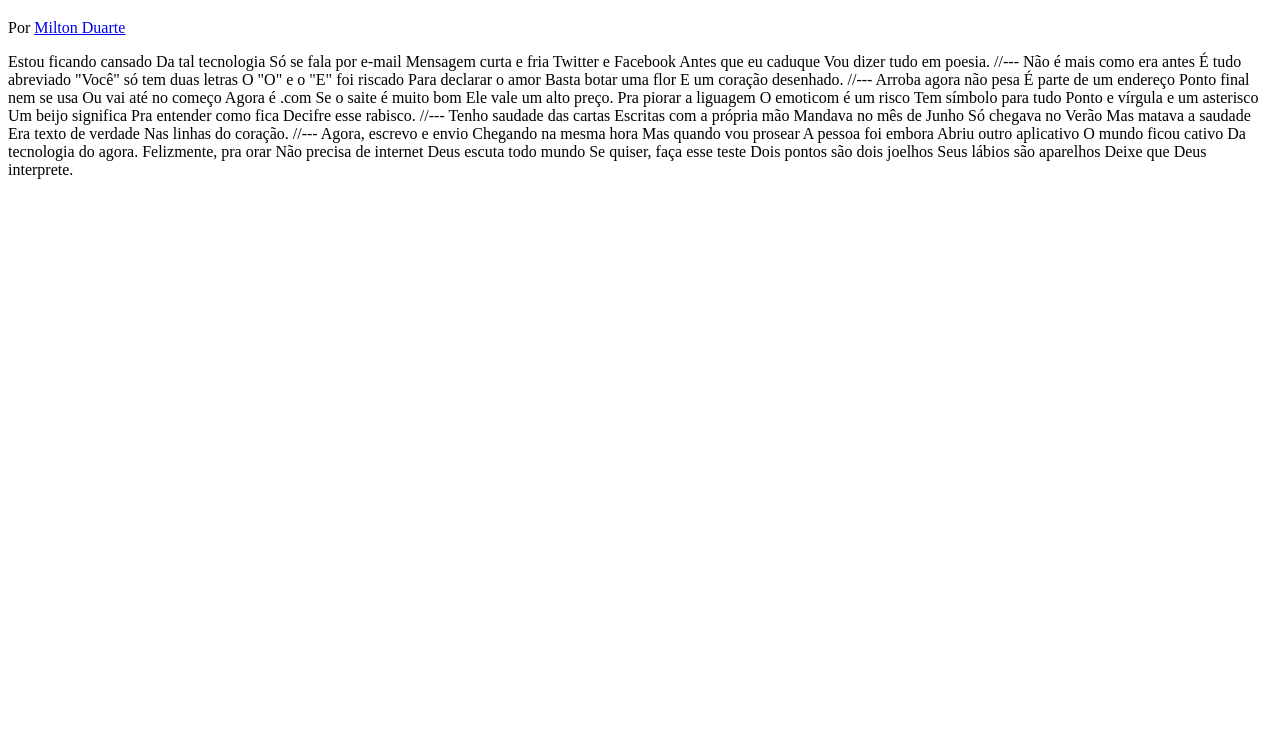
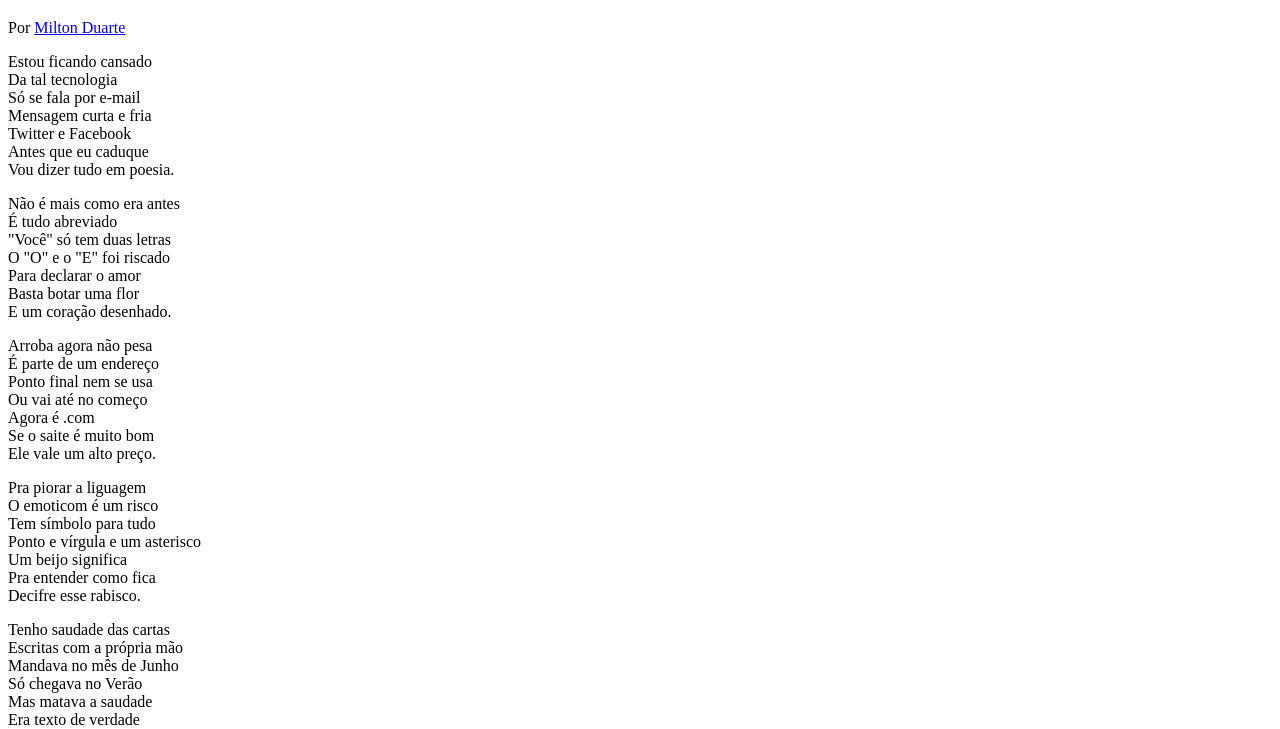
Before and after one commit to BrunoAndrade1997/html-css, a plain HTML site: page desafios/d012/index.html in a window 1280 px wide. Shown: the part 61-790 px from the top of the page. Drawn offline with Linux system fonts and the light colour scheme.

Commit message:
d012 index html edit

```diff
--- a/desafios/d012/index.html
+++ b/desafios/d012/index.html
@@ -5,80 +5,93 @@
     <meta http-equiv="X-UA-Compatible" content="IE=edge">
     <meta name="viewport" content="width=device-width, initial-scale=1.0">
     <title>Projeto Cordel</title>
+    <link rel="stylesheet" href="style.css">
 </head>
 <body>
     <header>
         <h1>Cordel Moderno</h1>
-        <p>Por <a href="https://www.recantodasletras.com.br/poesias/3186743">Milton Duarte</a></p>
+        <p>Por <a href="https://www.recantodasletras.com.br/poesias/3186743" target="_blank">Milton Duarte</a></p>
     </header>
     <main>
-        Estou ficando cansado
-        Da tal tecnologia
-        Só se fala por e-mail
-        Mensagem curta e fria
-        Twitter e Facebook
-        Antes que eu caduque
-        Vou dizer tudo em poesia.
+        <section>
+            Estou ficando cansado <br>
+            Da tal tecnologia <br>
+            Só se fala por e-mail <br>
+            Mensagem curta e fria <br>
+            Twitter e Facebook <br>
+            Antes que eu caduque <br>
+            Vou dizer tudo em poesia.
+        </section>
 
-        //---
+        <section>
+            <p>
+                Não é mais como era antes <br>
+                É tudo abreviado <br>
+                "Você" só tem duas letras <br>
+                O "O" e o "E" foi riscado <br>
+                Para declarar o amor <br>
+                Basta botar uma flor <br>
+                E um coração desenhado.
+            </p>
+        </section>
 
-        Não é mais como era antes
-        É tudo abreviado
-        "Você" só tem duas letras
-        O "O" e o "E" foi riscado
-        Para declarar o amor
-        Basta botar uma flor
-        E um coração desenhado.
+        <section>
+            <p>
+                Arroba agora não pesa <br>
+                É parte de um endereço <br>
+                Ponto final nem se usa <br>
+                Ou vai até no começo <br>
+                Agora é .com <br>
+                Se o saite é muito bom <br>
+                Ele vale um alto preço.
+            </p>
+            <p>
+                Pra piorar a liguagem <br>
+                O emoticom é um risco <br>
+                Tem símbolo para tudo <br>
+                Ponto e vírgula e um asterisco <br>
+                Um beijo significa <br>
+                Pra entender como fica <br>
+                Decifre esse rabisco.
+            </p>
+        </section>
 
-        //---
+        <section>
+            <p>
+                Tenho saudade das cartas <br>
+                Escritas com a própria mão <br>
+                Mandava no mês de Junho <br>
+                Só chegava no Verão <br>
+                Mas matava a saudade <br>
+                Era texto de verdade <br>
+                Nas linhas do coração.
+            </p>
+        </section>
 
-        Arroba agora não pesa
-        É parte de um endereço
-        Ponto final nem se usa
-        Ou vai até no começo
-        Agora é .com
-        Se o saite é muito bom
-        Ele vale um alto preço.
-
-        Pra piorar a liguagem
-        O emoticom é um risco
-        Tem símbolo para tudo
-        Ponto e vírgula e um asterisco
-        Um beijo significa
-        Pra entender como fica
-        Decifre esse rabisco.
-
-        //---
-
-        Tenho saudade das cartas
-        Escritas com a própria mão
-        Mandava no mês de Junho
-        Só chegava no Verão
-        Mas matava a saudade
-        Era texto de verdade
-        Nas linhas do coração.
-
-        //---
-
-        Agora, escrevo e envio
-        Chegando na mesma hora
-        Mas quando vou prosear
-        A pessoa foi embora
-        Abriu outro aplicativo
-        O mundo ficou cativo
-        Da tecnologia do agora.
-
-        Felizmente, pra orar
-        Não precisa de internet
-        Deus escuta todo mundo
-        Se quiser, faça esse teste
-        Dois pontos são dois joelhos
-        Seus lábios são aparelhos
-        Deixe que Deus interprete.
+        <section>
+            <p>
+                Agora, escrevo e envio <br>
+                Chegando na mesma hora <br>
+                Mas quando vou prosear <br>
+                A pessoa foi embora <br>
+                Abriu outro aplicativo <br>
+                O mundo ficou cativo <br>
+                Da tecnologia do agora.
+            </p>
+            <p>
+                Felizmente, pra orar <br>
+                Não precisa de internet <br>
+                Deus escuta todo mundo <br>
+                Se quiser, faça esse teste <br>
+                Dois pontos são dois joelhos <br>
+                Seus lábios são aparelhos <br>
+                Deixe que Deus interprete.
+            </p>
+        </section>
     </main>
 
     <footer>
-
+        <p>Site criado por <a href="https://gustavoguanabara.github.io/" target="_blank">Gustavo Guanabara</a> para o <a href="https://www.cursoemvideo.com/" target="_blank">CursoemVídeo</a></p>
     </footer>
 </body>
 </html>
--- /dev/null
+++ b/desafios/d012/style.css
@@ -0,0 +1 @@
+@charset "UTF-8";
```
